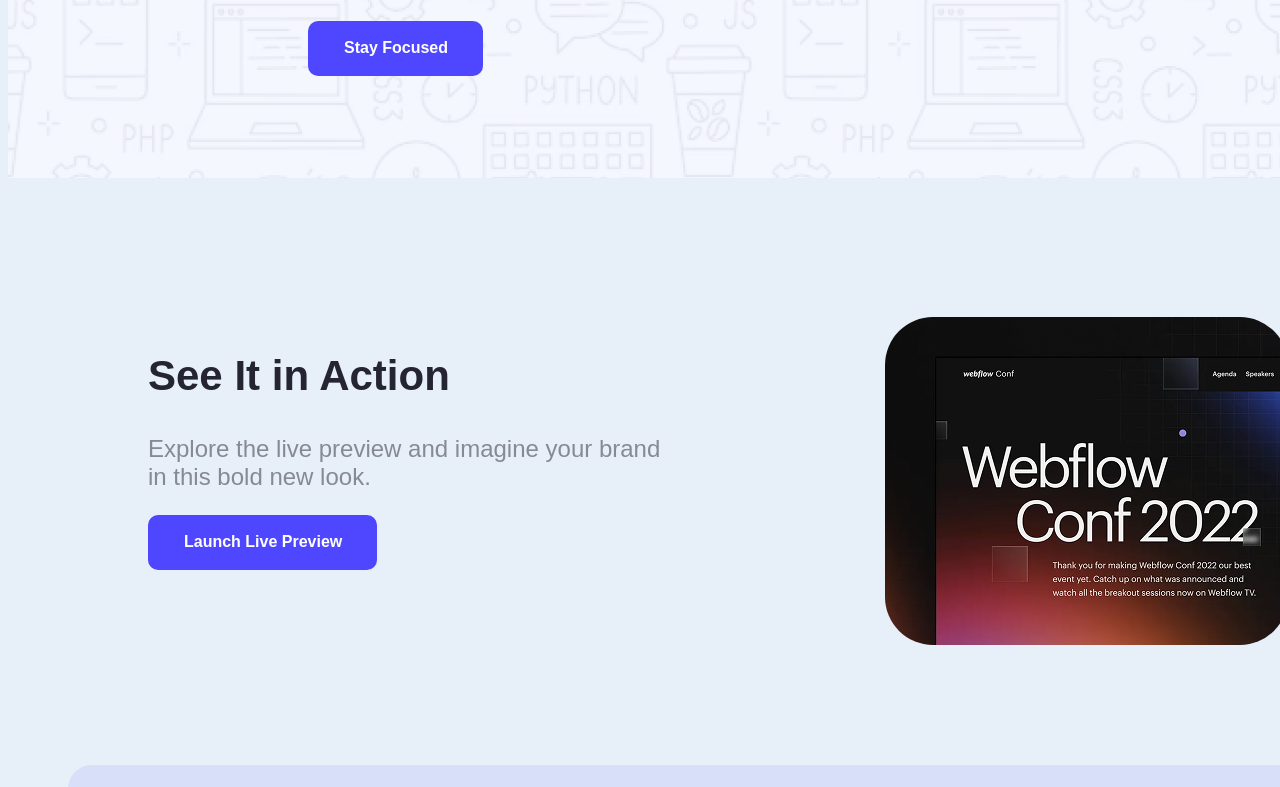
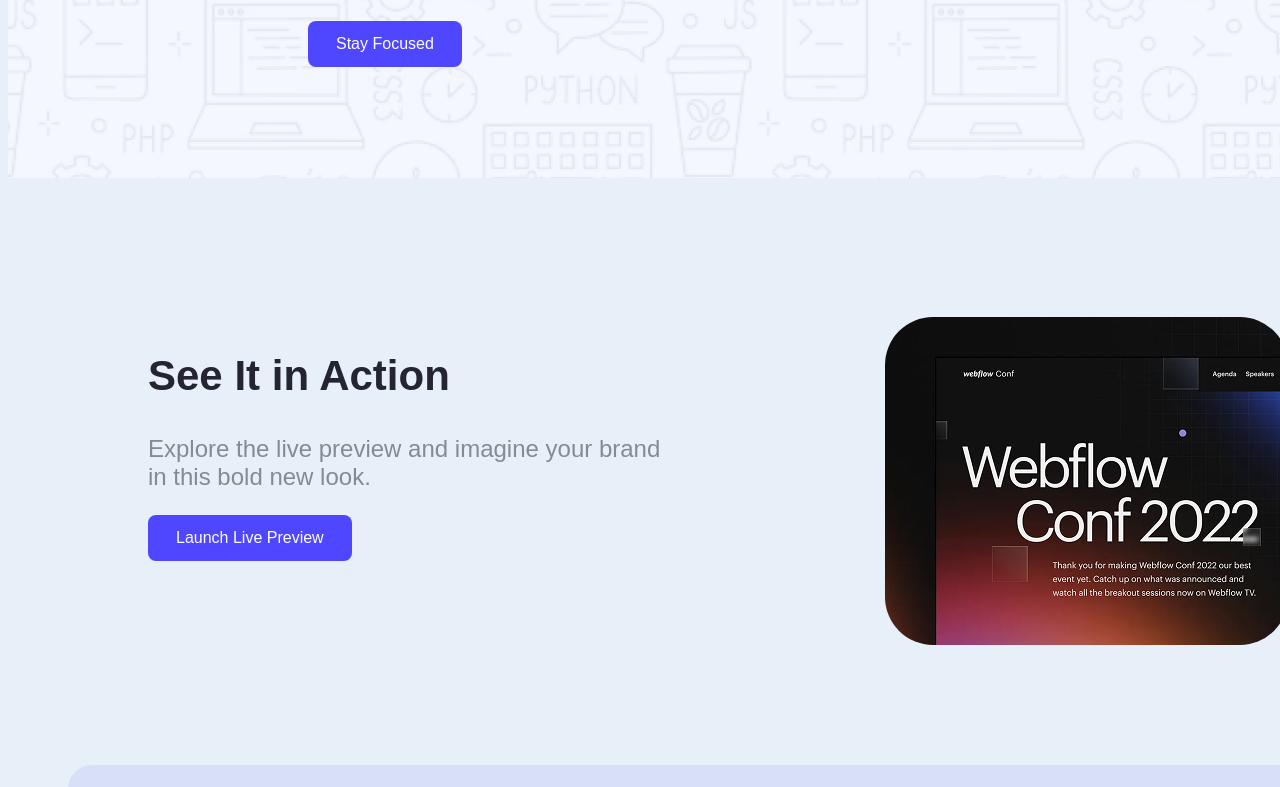
Before and after one commit to Shariful-01/B12A01-landing-launchpad, a plain HTML site: page index.html in a window 1280 px wide. Shown: the part 507-1294 px from the top of the page. Drawn offline with Linux system fonts and the light colour scheme.

Commit message:
glow button added

```diff
--- a/index.html
+++ b/index.html
@@ -16,12 +16,12 @@
         <nav>
             <h3 class="inter-font nav-logo">LOGO</h3>
            <ul>
-            <li><button class="button-style raleway-font">Sign up</button></li>
+            <li><button class="glow-button raleway-font">Sign up</button></li>
            </ul>
         </nav>
         <div class="banner">
             <p class="banner-paragraph raleway-font">Cool Dark UI Template for Web flow Agencies!</p>
-            <button class="button-style">Stay Focused</button>
+            <button class="glow-button">Stay Focused</button>
         </div>
     </header>
     <main>
@@ -31,7 +31,7 @@
                 <div class="action-left">
                     <h2 class="action-tittle raleway-font">See It in Action</h2>
                     <p class="action-sub-tittle raleway-font">Explore the live preview and imagine your brand in this bold new look.</p>
-                    <button class="button-style">Launch Live Preview</button>
+                    <button class="glow-button">Launch Live Preview</button>
                 </div>
                 <div ><img class="action-image" src="./Assets/wc-mini.png" alt="">
                 </div>
@@ -69,7 +69,7 @@
     <label class="inter-font">Message</label>
     <textarea placeholder="write your message...."></textarea>
 
-    <button class="button-style" type="submit">Get in Touch</button>
+    <button class="glow-button" type="submit">Get in Touch</button>
   </form>
 </div>
          </section>
@@ -88,6 +88,8 @@
   </div>
 </div>
 
+
+
     </footer>
 </body>
 </html>
--- a/stylee/style.css
+++ b/stylee/style.css
@@ -237,3 +237,26 @@ nav ul li{
 .hero-section .nav-links a:hover {
   color: #4E47FF;
 }
+
+
+
+/* button */
+.glow-button {
+  background-color: #4E47FF;
+  color: white;
+  border: none;
+  padding: 14px 28px;
+  font-size: 16px;
+  border-radius: 8px;
+  cursor: pointer;
+  transition: all 0.3s ease;
+  box-shadow: 0 0 0 rgba(0, 0, 0, 0); /* initial shadow */
+}
+
+.glow-button:hover {
+  background-color: bisque;
+   color: #2004f6;
+  box-shadow: 0 0 12px rgba(78, 71, 255, 0.6),
+              0 0 24px rgba(78, 71, 255, 0.4);
+  transform: scale(1.05);
+}
```
